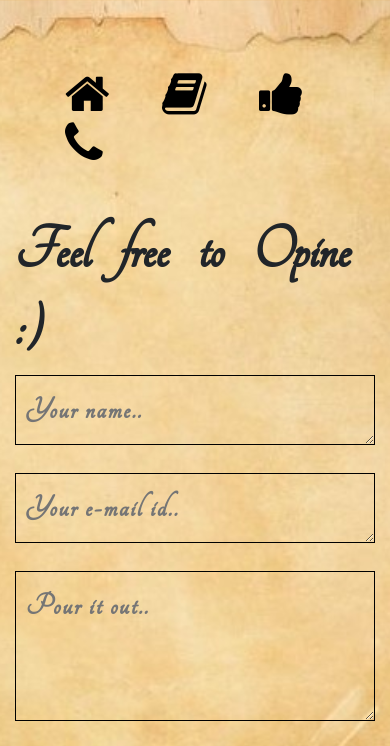
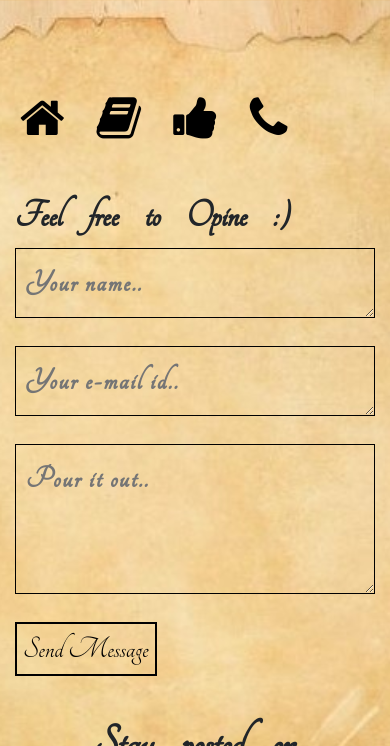
Before and after one commit to joesy24/joesy24.github.io, a plain HTML site: page project/contact.html in a window 390 px wide. Shown: the top 746 px of the page. Drawn offline with nearby package versions, Linux system fonts and the light colour scheme.

Commit message:
UI Project

```diff
--- a/project/contact.css
+++ b/project/contact.css
@@ -29,7 +29,9 @@ a:hover{
     color: black;
     opacity: 0.6;
 }
-
+.nav{
+    float: right;
+}
 .container{
     margin-top: 70px;
 }
@@ -95,15 +97,13 @@ p{
     .nospec{
         display: none;
     }
+
     .spec{
         display: block;
     }
 }
 
 @media (max-width: 890px){
-    ul{
-        float: none;
-    }
     body{
         background-image: url("smcontact.jpg");
         margin: 70px 0px 0px 0px;
@@ -112,11 +112,18 @@ p{
     .container{
         margin-top: 5px;
     }
+    .nav{
+        float: none;
+        align-content: center;
+        margin-left: 20px;
+    }
 }
 @media (max-width: 540px){
     h1{
-        font-size: 400%;
+        margin-top: 20px;
+        font-size: 250%;
     }
+
     input[type=submit]{
         float: none;
     }
--- a/project/contact.html
+++ b/project/contact.html
@@ -17,13 +17,14 @@
 
         <div class="full">
 
-        <section class="main">
-            <ul>
-                <li id="top"><a href="index.html" class="link"><span id="symbol" class="fa-3x fa fa-home"></span>  </a> </li>
-                <li id="top"><a href="edu.html" class= "link"><span id="symbol" class="fa-3x fa fa-book"></span>  </a></li>
-                <li id="top"><a href="likes.html" class="link"><span id="symbol" class="fa-3x fa fa-thumbs-up"></span></span>  </a></li>
-                <li id="top"><a href="contact.html" class="link"><span id="symbol" class="fa-3x fa fa-phone"></span> </a></li>
-            </ul><br>
+        <section class="main">&emsp;
+            <div class="nav">
+                <a href="index.html" class="link"><span id="symbol" class="fa-3x fa fa-home"></span>  </a> &emsp;&emsp;
+                <a href="edu.html" class= "link"><span id="symbol" class="fa-3x fa fa-book"></span>  </a>&emsp;&emsp;
+                <a href="likes.html" class="link"><span id="symbol" class="fa-3x fa fa-thumbs-up"></span></span>  </a>&emsp;&emsp;
+                <a href="contact.html" class="link"><span id="symbol" class="fa-3x fa fa-phone"></span> </a>
+            </div>
+            <br>
 
             <div class="container">
                 <div class="row">
--- a/project/index.css
+++ b/project/index.css
@@ -102,6 +102,7 @@ ul li a{
     }
     .cspec{
         display: block;
+        margin-left: 10px;
     }
     .nospec{
         display: none;
```
Also changed, not shown: project/index.html (+5 -6 lines).
